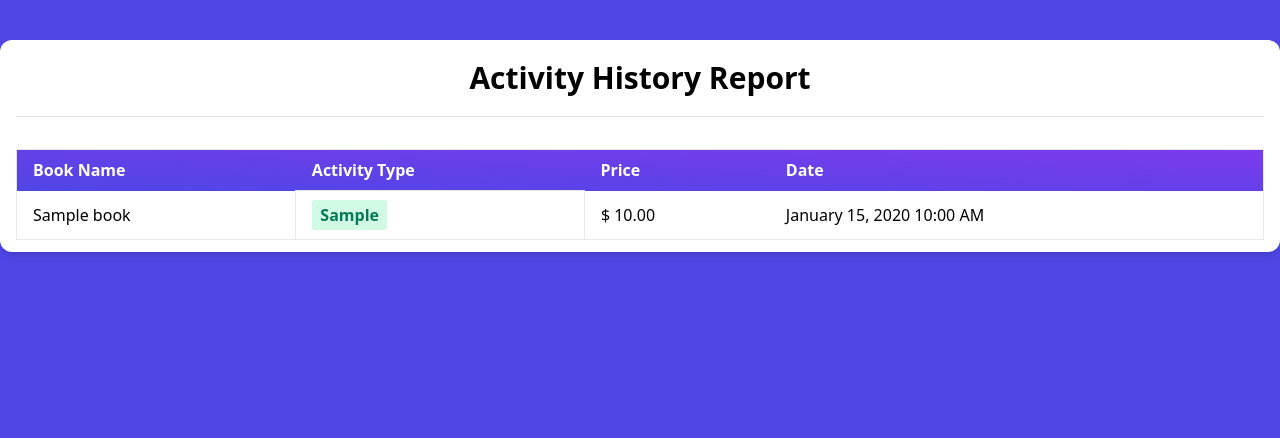
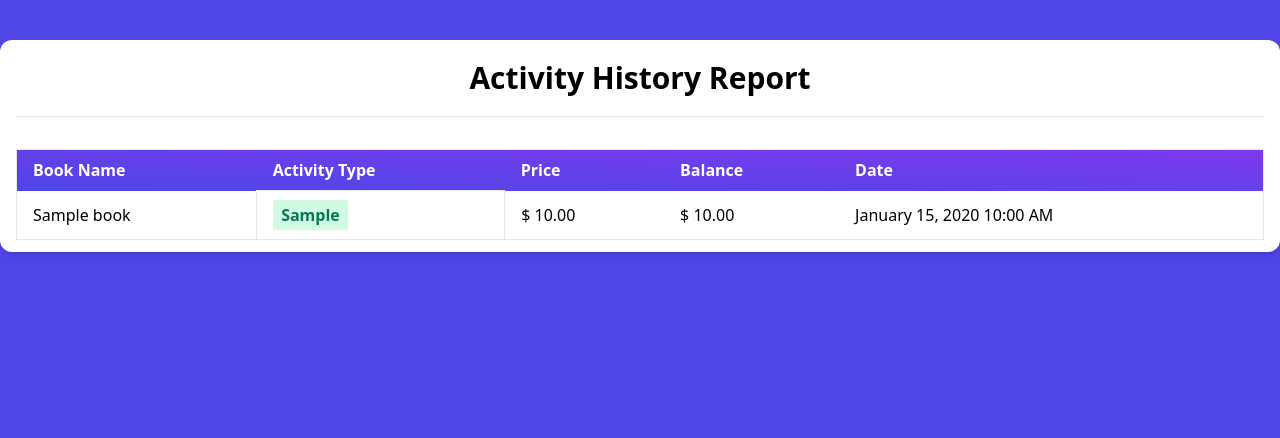
Before and after one commit to sayed8901/library_management_project, a Django app: template activity/templates/activity_report.html in a window 1280 px wide. Shown: the part 78-516 px from the top of the page. Run offline with Django 3.2, Linux system fonts and the light colour scheme; the template is opened without the code that fills it: most values are stand-ins (such as "Sample title", 1, 10 or a date in 2020).

Commit message:
Trying to add balance after transaction in activity history report page

```diff
--- a/activity/templates/activity_report.html
+++ b/activity/templates/activity_report.html
@@ -25,6 +25,7 @@
         <th class="px-4 py-2">Book Name</th>
         <th class="px-4 py-2">Activity Type</th>
         <th class="px-4 py-2">Price</th>
+        <th class="px-4 py-2">Balance</th>
         <th class="px-4 py-2">Date</th>
       </tr>
     </thead>
@@ -44,6 +45,9 @@
         <td class="px-4 py-2">
           $ {{ activity.book.price|floatformat:2|intcomma }}
         </td>
+        <td class="px-4 py-2">
+          $ {{ activity.user.transactions.balance_after_transaction|floatformat:2|intcomma }}
+        </td>
         <td class="px-4 py-2">{{ activity.created_on|date:"F d, Y h:i A" }}</td>
       </tr>
       {% endfor %}
```
